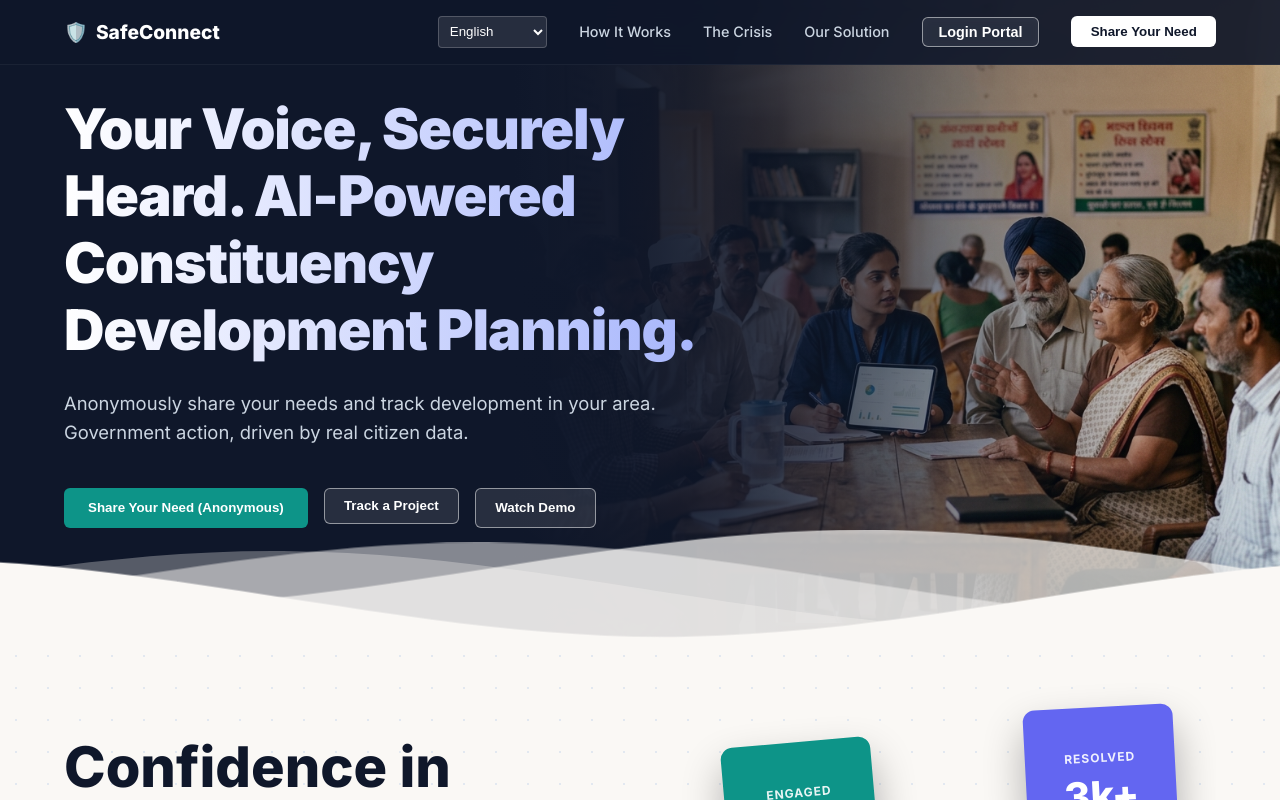
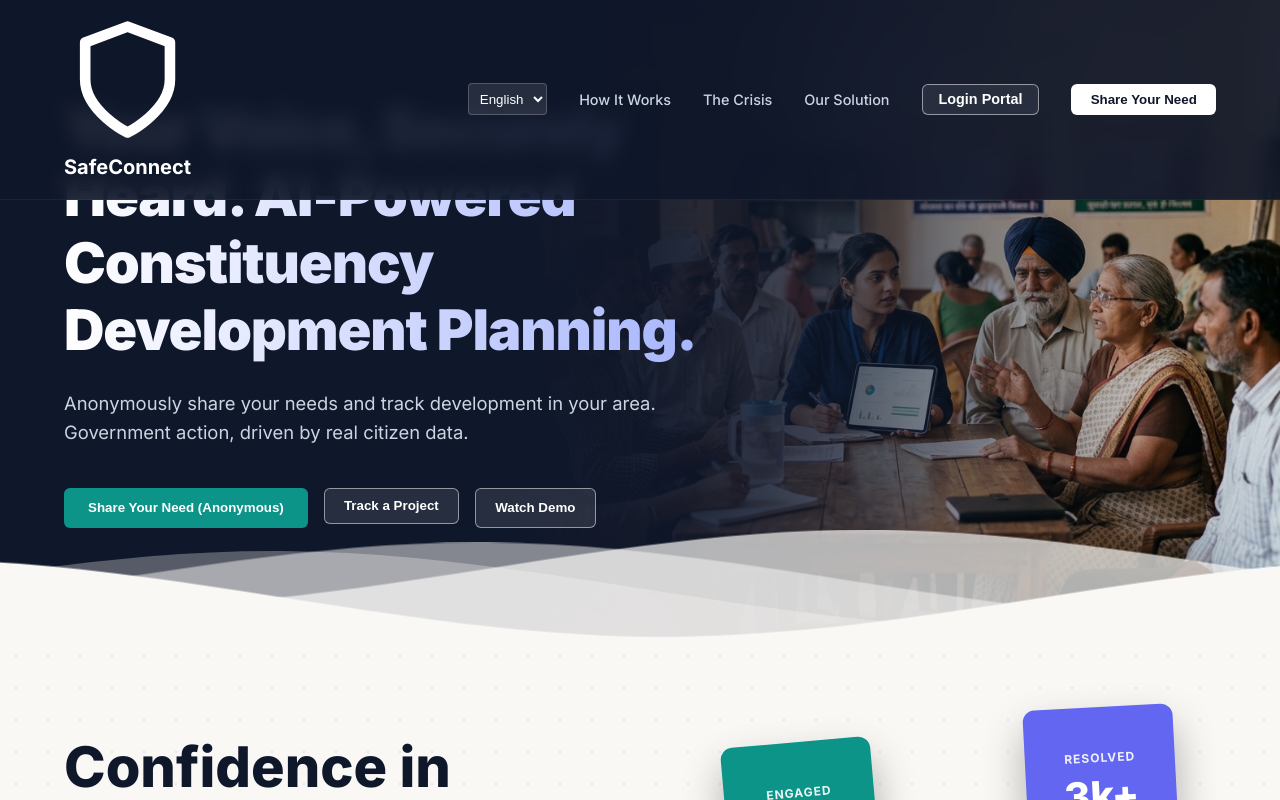
Before and after one commit to reet-9944/People-s-Priorities, a Next.js app: page / in a window 1280 px wide. Shown: the top 800 px of the page. Built offline with nearby package versions, Linux system fonts and the light colour scheme.

Commit message:
Add mobile hamburger menu, center step cards, reduce blank space, and add text to solution section

```diff
--- a/src/app/globals.css
+++ b/src/app/globals.css
@@ -60,6 +60,28 @@ a {
   display: flex;
   gap: 2rem;
   align-items: center;
+}
+
+.mobile-menu-btn {
+  display: none;
+  background: transparent;
+  border: none;
+  color: white;
+  cursor: pointer;
+  padding: 0.5rem;
+}
+
+.lang-select {
+  background: rgba(255,255,255,0.1);
+  color: white;
+  border: 1px solid rgba(255,255,255,0.2);
+  padding: 0.4rem;
+  border-radius: 4px;
+  outline: none;
+  cursor: pointer;
+}
+.lang-select option {
+  color: #0f172a;
 }
 
 .nav-link {
@@ -297,7 +319,7 @@ a {
 
 .slanted-bottom {
   animation: slant-rock-bottom 20s ease-in-out infinite;
-  padding-bottom: 8rem !important;
+  padding-bottom: 2rem !important;
   margin-bottom: -5vw;
   z-index: 2;
 }
@@ -1006,9 +1028,22 @@ a {
     padding: 0.8rem 1rem;
     flex-direction: row;
     justify-content: space-between;
+    flex-wrap: wrap;
+  }
+  .mobile-menu-btn {
+    display: block;
   }
   .nav-links {
-    display: none; /* Hide standard links on mobile */
+    display: none;
+    width: 100%;
+    flex-direction: column;
+    gap: 1rem;
+    padding-top: 1rem;
+    border-top: 1px solid rgba(255,255,255,0.1);
+    margin-top: 0.5rem;
+  }
+  .nav-links.open {
+    display: flex;
   }
 
   /* Typography & Spacing */
@@ -1075,7 +1110,15 @@ a {
   }
   .step-number {
     font-size: 5rem;
+    top: -20px;
+    left: 50%;
+    transform: translateX(-50%);
   }
+
+  .step-card:hover .step-number {
+    transform: translateX(-50%) translateY(-5px) scale(1.05);
+  }
+
   .glass-card {
     padding: 1.5rem;
   }
--- a/src/app/page.tsx
+++ b/src/app/page.tsx
@@ -33,6 +33,7 @@ export default function Home() {
   const [stats, setStats] = useState({ total: 0, resolved: 0, inProgress: 0 });
   const [lang, setLang] = useState('en');
   const [isDemoOpen, setIsDemoOpen] = useState(false);
+  const [isMobileMenuOpen, setIsMobileMenuOpen] = useState(false);
 
   const translations = {
     en: {
@@ -77,18 +78,22 @@ export default function Home() {
     <main>
       {/* Navigation */}
       <nav className="glass-nav">
-        <div style={{ fontWeight: 800, fontSize: '1.2rem', display: 'flex', alignItems: 'center', gap: '0.5rem' }}>
-          <span style={{ color: '#0d9488' }}>🛡️</span> SafeConnect
+        <div className="nav-brand">
+          <svg viewBox="0 0 24 24" fill="none" stroke="currentColor" strokeWidth="2" strokeLinecap="round" strokeLinejoin="round" className="logo-icon"><path d="M12 22s8-4 8-10V5l-8-3-8 3v7c0 6 8 10 8 10z"></path></svg>
+          <span style={{ fontSize: '1.25rem', fontWeight: 700 }}>SafeConnect</span>
         </div>
-        <div className="nav-links">
-          <select
-            value={lang}
-            onChange={(e) => setLang(e.target.value)}
-            style={{ background: 'rgba(255,255,255,0.1)', color: 'white', border: '1px solid rgba(255,255,255,0.2)', padding: '0.4rem', borderRadius: '4px', outline: 'none', cursor: 'pointer' }}
-          >
-            <option value="en" style={{ color: '#0f172a' }}>English</option>
-            <option value="hi" style={{ color: '#0f172a' }}>हिन्दी (Hindi)</option>
-            <option value="ta" style={{ color: '#0f172a' }}>தமிழ் (Tamil)</option>
+        <button className="mobile-menu-btn" onClick={() => setIsMobileMenuOpen(!isMobileMenuOpen)}>
+          <svg viewBox="0 0 24 24" width="24" height="24" stroke="currentColor" strokeWidth="2" fill="none">
+             <line x1="3" y1="12" x2="21" y2="12"></line>
+             <line x1="3" y1="6" x2="21" y2="6"></line>
+             <line x1="3" y1="18" x2="21" y2="18"></line>
+          </svg>
+        </button>
+        <div className={`nav-links ${isMobileMenuOpen ? 'open' : ''}`}>
+          <select value={lang} onChange={(e) => setLang(e.target.value)} className="lang-select">
+            <option value="en">English</option>
+            <option value="hi">हिंदी</option>
+            <option value="ta">தமிழ்</option>
           </select>
           <Link href="#how-it-works" className="nav-link">{t.howItWorks}</Link>
           <Link href="#the-problem" className="nav-link">{t.crisis}</Link>
@@ -279,8 +284,14 @@ export default function Home() {
             </div>
         </div>
 
-        <div className="solution-image" style={{ maxWidth: '500px', margin: '4rem auto 0', background: '#ffffff', borderRadius: '24px', padding: '2rem', boxShadow: '0 20px 40px rgba(0,0,0,0.1)', display: 'flex', justifyContent: 'center', alignItems: 'center' }}>
-          <img src="https://assets-v2.lottiefiles.com/a/f1e1a7d0-1d3d-11ee-91c5-27c399cace92/2kbrVRXP9B.gif" alt="Security Animation" style={{ width: '100%', height: 'auto', display: 'block' }} />
+        <div className="solution-image-wrapper" style={{ display: 'flex', flexDirection: 'column', alignItems: 'center', maxWidth: '700px', margin: '4rem auto 0' }}>
+          <div className="solution-image" style={{ background: '#ffffff', borderRadius: '24px', padding: '2rem', boxShadow: '0 20px 40px rgba(0,0,0,0.1)', width: '100%', marginBottom: '2rem' }}>
+            <img src="https://assets-v2.lottiefiles.com/a/f1e1a7d0-1d3d-11ee-91c5-27c399cace92/2kbrVRXP9B.gif" alt="Security Animation" style={{ width: '100%', height: 'auto', display: 'block', maxWidth: '400px', margin: '0 auto' }} />
+          </div>
+          <h3 style={{ fontSize: '1.8rem', fontWeight: 800, color: '#0f172a', marginBottom: '1rem', textAlign: 'center' }}>Military-Grade Security Architecture</h3>
+          <p style={{ color: '#64748b', textAlign: 'center', fontSize: '1.1rem', lineHeight: 1.6, maxWidth: '600px' }}>
+            Every interaction on our platform is protected by advanced AES-256 encryption. We utilize cryptographic Zero-Knowledge Proofs (ZKPs) to verify your constituency and eligibility without ever revealing your personal identity, device information, or IP address.
+          </p>
         </div>
       </div>
 
```
